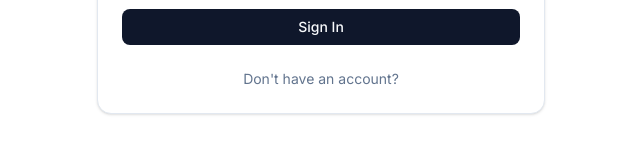
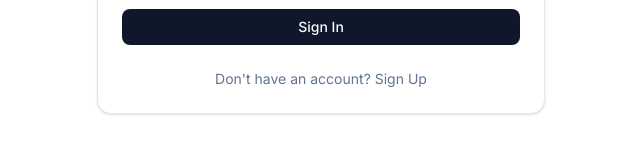
Before and after one commit to aggelooskk/Prostore, a Next.js app: page /sign-in in a window 1280 px wide. Shown: the part 527-680 px from the top of the page, without its empty margins (319-959 px from the left). Built offline with nearby package versions, Linux system fonts and the light colour scheme; no server answers.

Commit message:
CredentialsSignInForm.tsx

```diff
--- a/app/(auth)/sign-in/credentials-signin-form.tsx
+++ b/app/(auth)/sign-in/credentials-signin-form.tsx
@@ -38,7 +38,9 @@ const CredentialsSignInForm = () => {
         </div>
         <div className="text-sm text-center text-muted-foreground">
           Don&apos;t have an account?{" "}
-          <Link href="/sign-up" target="_self" className="link"></Link>
+          <Link href="/sign-up" target="_self" className="link">
+            Sign Up
+          </Link>
         </div>
       </div>
     </form>
```
